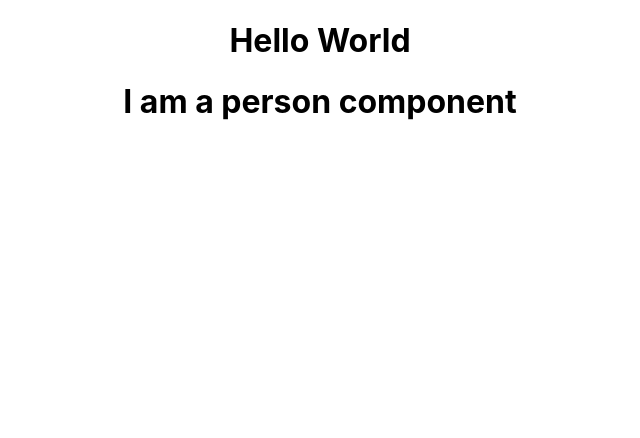
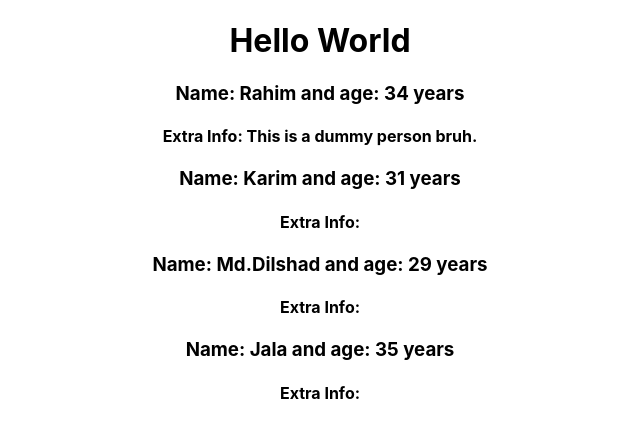
Before and after one commit to 19mddil/ReactJs, a React (Create React App) app in the folder hello-world/: page / in a window 1280 px wide. Shown: the top 438 px of the page, without its empty margins (320-960 px from the left). Built offline with nearby package versions, Linux system fonts and the light colour scheme; the HTML template or start-up script is replaced by a standard one.

Commit message:
dynamic function component

```diff
--- a/hello-world/src/App.js
+++ b/hello-world/src/App.js
@@ -20,7 +20,10 @@ class App extends Component {
     return (
       <div className="App">
         <h1>Hello World</h1>
-        <Person />
+        <Person name="Rahim" age="34">This is a dummy person bruh.</Person>
+        <Person name="Karim" age="31" />
+        <Person name="Md.Dilshad" age="29" />
+        <Person name="Jala" age="35" />
       </div>
     );
   }
--- a/hello-world/src/components/Person.js
+++ b/hello-world/src/components/Person.js
@@ -1,10 +1,13 @@
 import React from "react";
-function Person() {
+
+let Person = (props) => {
+    // console.log(props);
     return (
         <div>
-            <h1>I am a person component</h1>
+            {/* <h1>Number: {Math.floor(Math.random() * 10)}</h1> */}
+            <h3>Name: {props.name} and age: {props.age} years</h3>
+            <h4>Extra Info: {props.children}</h4>
         </div>
     )
-    // return React.createElement('div', null, React.createElement('h1', null, "I am person component"));
-}
+};
 export default Person;
```
